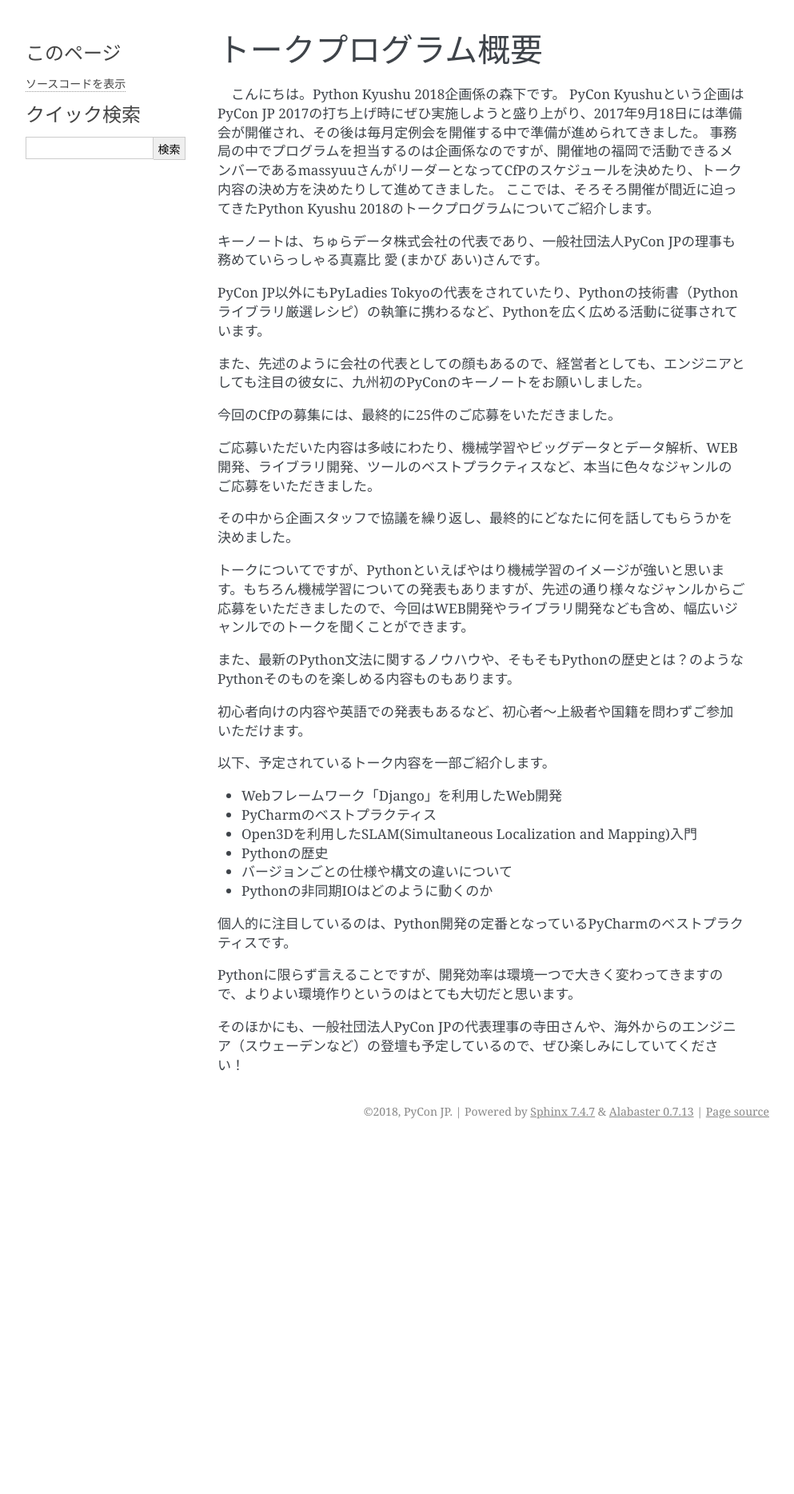
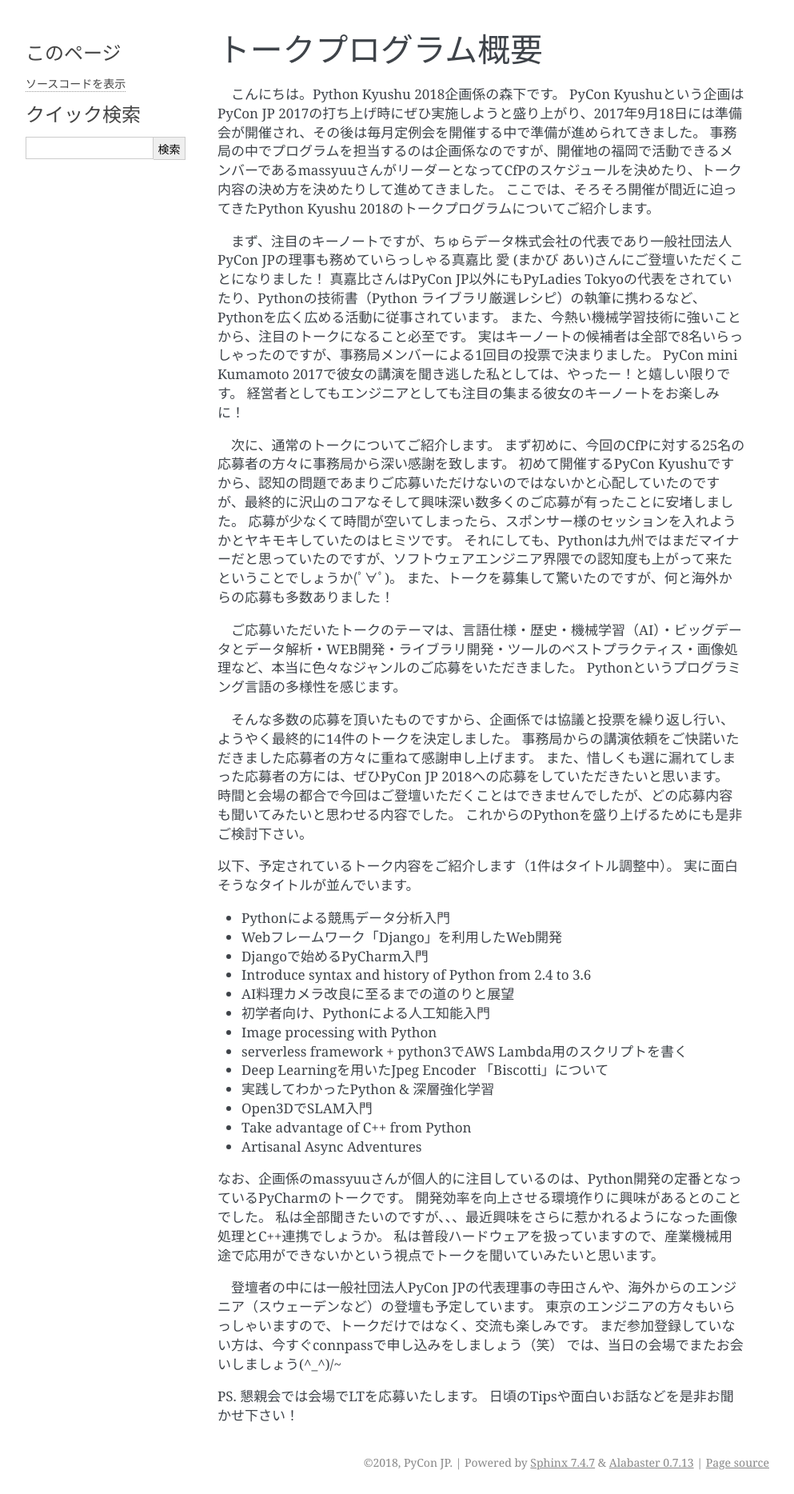
Before and after one commit to pyconjp/kyushu-2018-pre-report, a Sphinx documentation site: the page built from source/talks.rst, in a window 1280 px wide. Shown: the whole page at 80% size, without its empty margins (148-1141 px from the left). Built offline with Sphinx 7.4.7, drawn with Linux system fonts in a browser that asks for light colours; before the commit the page ends 1429 px from its top, so only the background shows below that.

Commit message:
トーク紹介まで記述した

```diff
--- a/source/talks.rst
+++ b/source/talks.rst
@@ -7,39 +7,61 @@ PyCon Kyushuという企画はPyCon JP 2017の打ち上げ時にぜひ実施し
 事務局の中でプログラムを担当するのは企画係なのですが、開催地の福岡で活動できるメンバーであるmassyuuさんがリーダーとなってCfPのスケジュールを決めたり、トーク内容の決め方を決めたりして進めてきました。
 ここでは、そろそろ開催が間近に迫ってきたPython Kyushu 2018のトークプログラムについてご紹介します。
 
-キーノートは、ちゅらデータ株式会社の代表であり、一般社団法人PyCon JPの理事も務めていらっしゃる真嘉比 愛 (まかび あい)さんです。
 
-PyCon JP以外にもPyLadies Tokyoの代表をされていたり、Pythonの技術書（Python ライブラリ厳選レシピ）の執筆に携わるなど、Pythonを広く広める活動に従事されています。
-
-また、先述のように会社の代表としての顔もあるので、経営者としても、エンジニアとしても注目の彼女に、九州初のPyConのキーノートをお願いしました。
+　まず、注目のキーノートですが、ちゅらデータ株式会社の代表であり一般社団法人PyCon JPの理事も務めていらっしゃる真嘉比 愛 (まかび あい)さんにご登壇いただくことになりました！
+真嘉比さんはPyCon JP以外にもPyLadies Tokyoの代表をされていたり、Pythonの技術書（Python ライブラリ厳選レシピ）の執筆に携わるなど、Pythonを広く広める活動に従事されています。
+また、今熱い機械学習技術に強いことから、注目のトークになること必至です。
+実はキーノートの候補者は全部で8名いらっしゃったのですが、事務局メンバーによる1回目の投票で決まりました。
+PyCon mini Kumamoto 2017で彼女の講演を聞き逃した私としては、やったー！と嬉しい限りです。
+経営者としてもエンジニアとしても注目の集まる彼女のキーノートをお楽しみに！
 
 
+　次に、通常のトークについてご紹介します。
+まず初めに、今回のCfPに対する25名の応募者の方々に事務局から深い感謝を致します。
+初めて開催するPyCon Kyushuですから、認知の問題であまりご応募いただけないのではないかと心配していたのですが、最終的に沢山のコアなそして興味深い数多くのご応募が有ったことに安堵しました。
+応募が少なくて時間が空いてしまったら、スポンサー様のセッションを入れようかとヤキモキしていたのはヒミツです。
+それにしても、Pythonは九州ではまだマイナーだと思っていたのですが、ソフトウェアエンジニア界隈での認知度も上がって来たということでしょうか(ﾟ∀ﾟ)。
+また、トークを募集して驚いたのですが、何と海外からの応募も多数ありました！
 
-今回のCfPの募集には、最終的に25件のご応募をいただきました。
+　ご応募いただいたトークのテーマは、言語仕様・歴史・機械学習（AI）・ビッグデータとデータ解析・WEB開発・ライブラリ開発・ツールのベストプラクティス・画像処理など、本当に色々なジャンルのご応募をいただきました。
+Pythonというプログラミング言語の多様性を感じます。
 
-ご応募いただいた内容は多岐にわたり、機械学習やビッグデータとデータ解析、WEB開発、ライブラリ開発、ツールのベストプラクティスなど、本当に色々なジャンルのご応募をいただきました。
-
-その中から企画スタッフで協議を繰り返し、最終的にどなたに何を話してもらうかを決めました。
-
-トークについてですが、Pythonといえばやはり機械学習のイメージが強いと思います。もちろん機械学習についての発表もありますが、先述の通り様々なジャンルからご応募をいただきましたので、今回はWEB開発やライブラリ開発なども含め、幅広いジャンルでのトークを聞くことができます。
-
-また、最新のPython文法に関するノウハウや、そもそもPythonの歴史とは？のようなPythonそのものを楽しめる内容ものもあります。
-
-初心者向けの内容や英語での発表もあるなど、初心者～上級者や国籍を問わずご参加いただけます。
+　そんな多数の応募を頂いたものですから、企画係では協議と投票を繰り返し行い、ようやく最終的に14件のトークを決定しました。
+事務局からの講演依頼をご快諾いただきました応募者の方々に重ねて感謝申し上げます。
+また、惜しくも選に漏れてしまった応募者の方には、ぜひPyCon JP 2018への応募をしていただきたいと思います。
+時間と会場の都合で今回はご登壇いただくことはできませんでしたが、どの応募内容も聞いてみたいと思わせる内容でした。
+これからのPythonを盛り上げるためにも是非ご検討下さい。
 
 
-以下、予定されているトーク内容を一部ご紹介します。
+以下、予定されているトーク内容をご紹介します（1件はタイトル調整中）。
+実に面白そうなタイトルが並んでいます。
 
+* Pythonによる競馬データ分析入門
 * Webフレームワーク「Django」を利用したWeb開発
-* PyCharmのベストプラクティス
-* Open3Dを利用したSLAM(Simultaneous Localization and Mapping)入門
-* Pythonの歴史
-* バージョンごとの仕様や構文の違いについて
-* Pythonの非同期IOはどのように動くのか
+* Djangoで始めるPyCharm入門
+* Introduce syntax and history of Python from 2.4 to 3.6
+* AI料理カメラ改良に至るまでの道のりと展望
+* 初学者向け、Pythonによる人工知能入門
+* Image processing with Python
+* serverless framework + python3でAWS Lambda用のスクリプトを書く
+* Deep Learningを用いたJpeg Encoder 「Biscotti」について
+* 実践してわかったPython & 深層強化学習
+* Open3DでSLAM入門
+* Take advantage of C++ from Python
+* Artisanal Async Adventures
 
 
-個人的に注目しているのは、Python開発の定番となっているPyCharmのベストプラクティスです。
+なお、企画係のmassyuuさんが個人的に注目しているのは、Python開発の定番となっているPyCharmのトークです。
+開発効率を向上させる環境作りに興味があるとのことでした。
+私は全部聞きたいのですが、、、最近興味をさらに惹かれるようになった画像処理とC++連携でしょうか。
+私は普段ハードウェアを扱っていますので、産業機械用途で応用ができないかという視点でトークを聞いていみたいと思います。
 
-Pythonに限らず言えることですが、開発効率は環境一つで大きく変わってきますので、よりよい環境作りというのはとても大切だと思います。
+　登壇者の中には一般社団法人PyCon JPの代表理事の寺田さんや、海外からのエンジニア（スウェーデンなど）の登壇も予定しています。
+東京のエンジニアの方々もいらっしゃいますので、トークだけではなく、交流も楽しみです。
+まだ参加登録していない方は、今すぐconnpassで申し込みをしましょう（笑）
+では、当日の会場でまたお会いしましょう(^_^)/~
 
-そのほかにも、一般社団法人PyCon JPの代表理事の寺田さんや、海外からのエンジニア（スウェーデンなど）の登壇も予定しているので、ぜひ楽しみにしていてください！
+
+PS.
+懇親会では会場でLTを応募いたします。
+日頃のTipsや面白いお話などを是非お聞かせ下さい！
```
